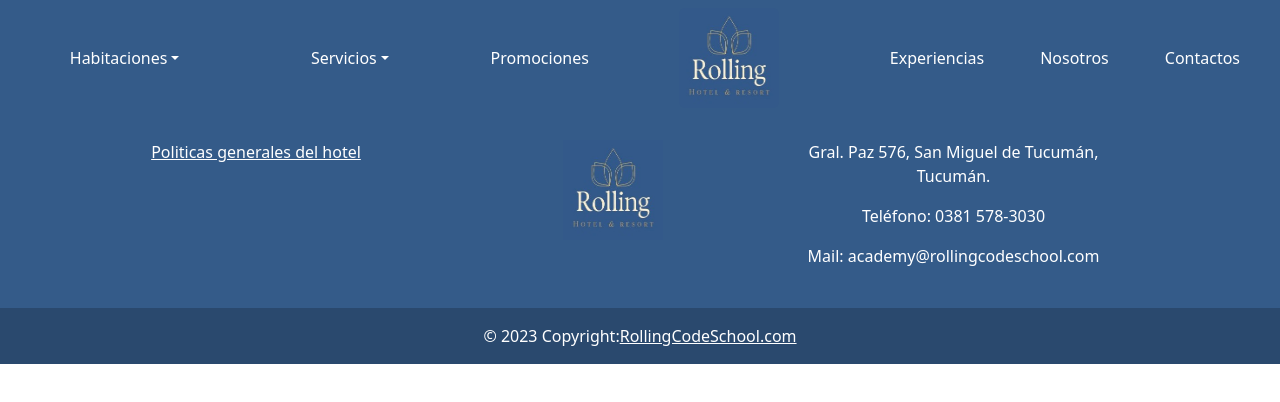
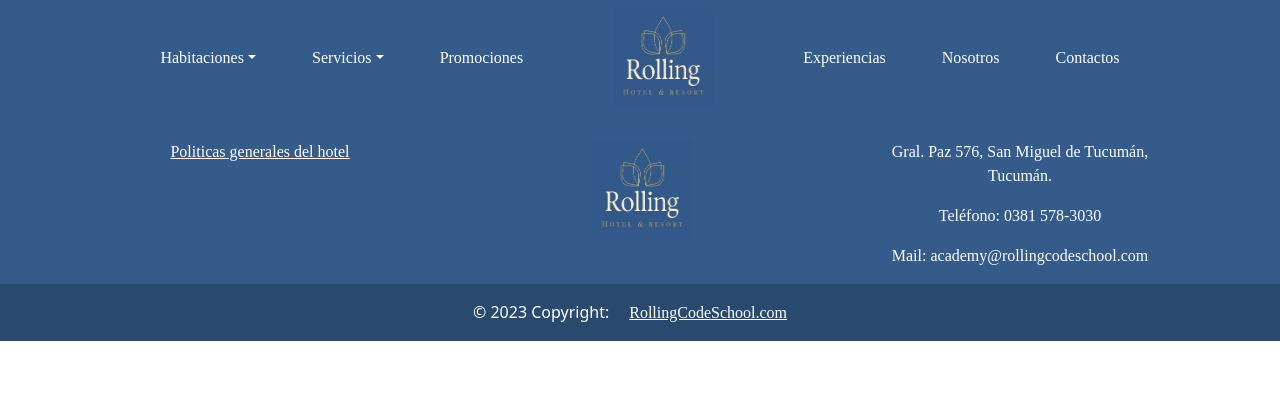
Before and after one commit to LFALVAREZ84/Frontend-SGH, a React (Vite) app: page / in a window 1280 px wide. Shown: the top 402 px of the page. Built offline with nearby package versions, Linux system fonts and the light colour scheme.

Commit message:
realizando modificaciones en PiedePagina

```diff
--- a/src/Componentes/PiedePagina/Piedepagina.jsx
+++ b/src/Componentes/PiedePagina/Piedepagina.jsx
@@ -12,7 +12,7 @@ function PiedePagina() {
         <h6 className='text-uppercase fw-bold mb-4'></h6>
         <p><a href="#!" className='text-center text-white'>Politicas generales del hotel</a></p>
         </Col>
-        <Col md="3" lg="3" xl="2" className='mx-auto mb-4'>
+        <Col md="3" lg="3" xl="3" className='mx-auto mb-4'>
         <h6 className='text-uppercase fw-bold mb-4'></h6>
         <Container>
               <p>
@@ -22,7 +22,7 @@ function PiedePagina() {
               </p>
         </Container>
         </Col>
-        <Col md="3" lg="3" xl="4" className='mx-auto mb-4'>
+        <Col md="3" lg="3" xl="3" className='mx-auto '>
         <h6 className='text-uppercase fw-bold mb-4'></h6>
               <p>
               Gral. Paz 576, San Miguel de Tucumán, Tucumán.
--- a/src/Componentes/PiedePagina/stylepiedepagina.css
+++ b/src/Componentes/PiedePagina/stylepiedepagina.css
@@ -1,19 +1,24 @@
+
 footer{
     background-color:  #345b89;
 }
 
 a{
-    text-align: center;
-    align-items: center;
+    margin-left: 20px;
+    margin-right: 20px;
+    font-family: 'Lora', serif;
+    text-decoration: none;
+}
 
+p{
+    font-family: 'Lora', serif;
 }
 
 col {
     width: 100%;
     padding-bottom: 1em;
-
 }
 
-div{
+/*div{
     width: 100%;
 }
```
